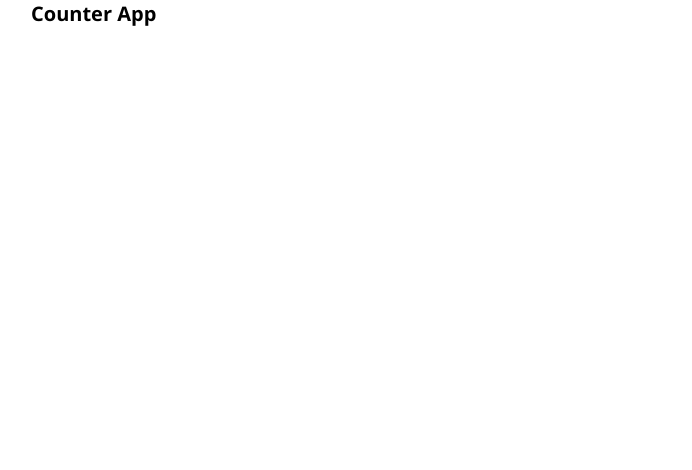
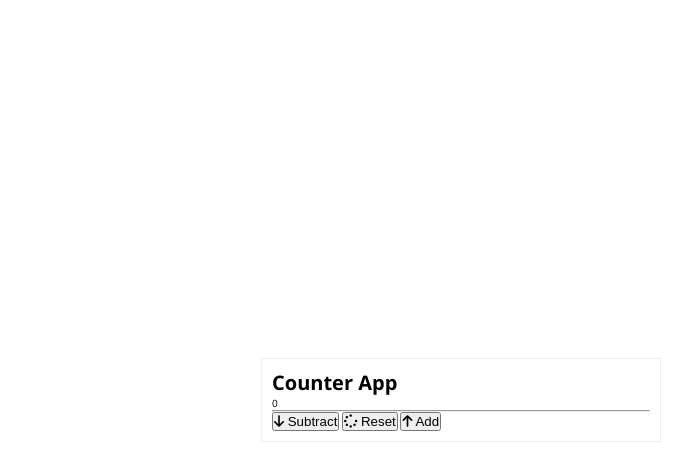
Before and after one commit to liloby/RandomNumGen, a plain HTML site: page index.html in a window 1280 px wide. Shown: the whole page, without its empty margins (179-871 px from the left). Drawn offline with nearby package versions, Linux system fonts and the light colour scheme.

Commit message:
added basic html setup

```diff
--- a/index.html
+++ b/index.html
@@ -14,7 +14,22 @@
     <div class="container">
       <div class="counter-div">
         <h1>Counter App</h1>
-        <span class="count"></span>
+        <span class="count">0</span>
+        <hr>
+        <div class="buttons">
+          <button class="subtract">
+            <i class="fas fa-arrow-down"></i>
+            Subtract
+          </button>
+          <button class="reset">
+            <i class="fas fa-spinner"></i>
+            Reset
+          </button>
+          <button class="add">
+            <i class="fas fa-arrow-up"></i>
+            Add
+          </button>
+        </div>
       </div>
     </div>
 
--- a/styles.css
+++ b/styles.css
@@ -38,4 +38,14 @@ img {
   max-width: 900px;
   margin: 0 auto;
   padding: 0 20px;
+  display: flex;
+  justify-content: center;
+  align-items: center;
+  height: 100vh;
 }
+
+.counter-div {
+  width: 40rem;
+  border: 1px solid var(--grey);
+  padding: 1rem;
+}
```
